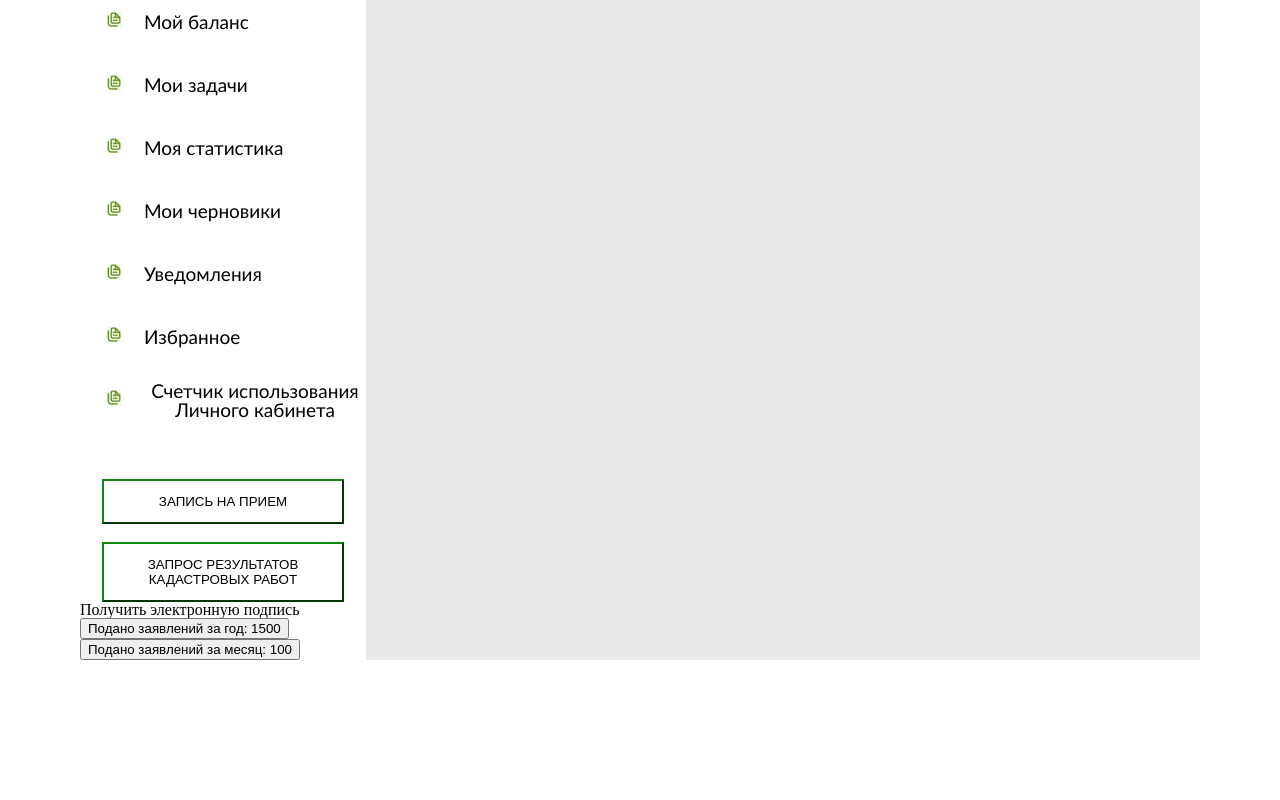
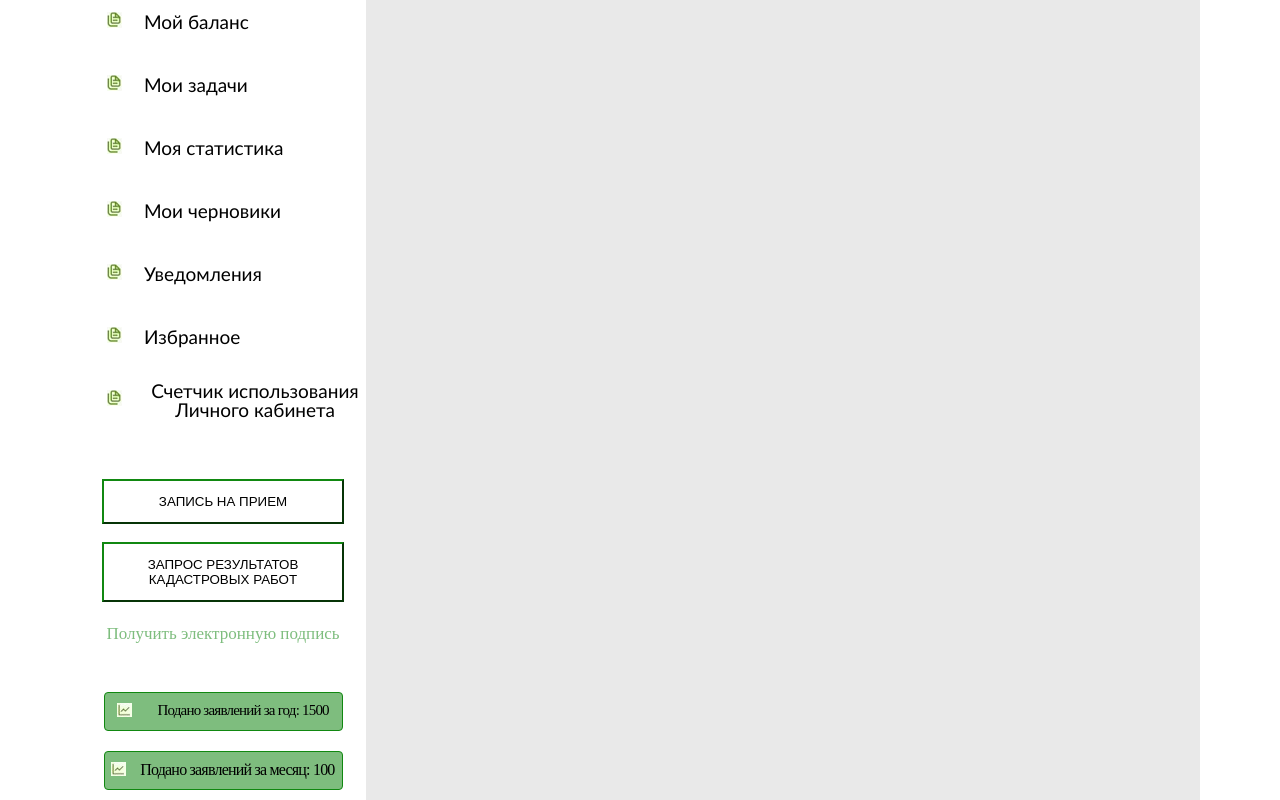
Before and after one commit to Igor-R64/Task-css, a plain HTML site: page index.html in a window 1280 px wide. Shown: the part 454-1254 px from the top of the page. Before the commit the page ends 1114 px from the top, so only its background shows below. Drawn offline with Linux system fonts and the light colour scheme.

Commit message:
finished the menu

```diff
--- a/index.html
+++ b/index.html
@@ -178,23 +178,54 @@
             </div>
 
             <div class="main-list_services-signature">
-                <p>
-                    Получить электронную подпись
-                </p>
+                <a class="signature" href="#">Получить электронную подпись</a>
             </div>
+
             <div class="main-list_services-statistics">
-                <button>
-                    Подано заявлений за год: 1500
-                </button>
-                <button>
-                    Подано заявлений за месяц: 100
-                </button>
+                <div class="main-list_services-statistics-year">
+                    <div class="main-list_services-statistics-img">
+                        <img src="img/img2.png">
+                    </div>
+                    <div class="main-list_services-statistics-text">
+                        <p>
+                            Подано заявлений за год: 1500
+                        </p>
+                    </div>
+                </div>
+
+                    <div class="main-list_services-statistics-month">
+                        <div class="main-list_services-statistics-img">
+                            <img src="img/img2.png">
+                        </div>
+                        <div class="main-list_services-statistics-text">
+                            <p>
+                                Подано заявлений за месяц: 100
+                            </p>
+                        </div>
+
             </div>
         </div>
+    </div>
+
 
 
 
             <div class="main-description_services">
+                <p>Мои услуги и сервисы</p>
+                <div class="main-description_services-download">
+                    <div class="main-description_services-download-text">
+                        <p>
+                            Отправить на проверку межевой или технический план
+                        </p>
+                    </div>
+                    <div class="main-description_services-download-file">
+                        <p>
+                            ВЫБЕРИТЕ ФАЙЛ
+                        </p>
+                    </div>
+                </div>
+
+
                 2
             </div>
 
--- a/style.css
+++ b/style.css
@@ -139,3 +139,60 @@ background-color: rgb(233, 233, 233);
 .services-button:hover {
     background-color: #118811 ;
 }
+
+.main-list_services-signature {
+    /* padding: 13px 0px; */
+    margin-top: 23px;;
+    text-align: center;
+    font-size: 17px;
+}
+
+.signature {
+    text-decoration: none;
+    color: rgb(126, 189, 126);
+}
+
+.main-list_services-statistics {
+    display: flex;
+    flex-direction: column;
+    align-items: center;
+}
+
+.main-list_services-statistics {
+    padding-top: 40px;
+}
+
+.main-list_services-statistics-year {
+    width: 237px;
+    display: flex;
+    justify-content: space-around;
+    border: 1px solid #118811;
+    border-radius: 4px;
+    padding: 10px 0;
+    margin: 10px 0;
+    font-size: 15px;
+    background: rgb(126, 189, 126);
+    letter-spacing: -0.8px;
+
+}
+
+.main-list_services-statistics-month {
+    width: 237px;
+    display: flex;
+    justify-content: space-around;
+    border: 1px solid #118811;
+    border-radius: 4px;
+    padding: 10px 0;
+    margin: 10px 0;
+    background: rgb(126, 189, 126);
+    letter-spacing: -0.8px;
+
+}
+
+.main-list_services-statistics-img {
+
+}
+
+.main-list_services-statistics-text {
+
+}
```
Also changed, not shown: img/img2.png (added).
